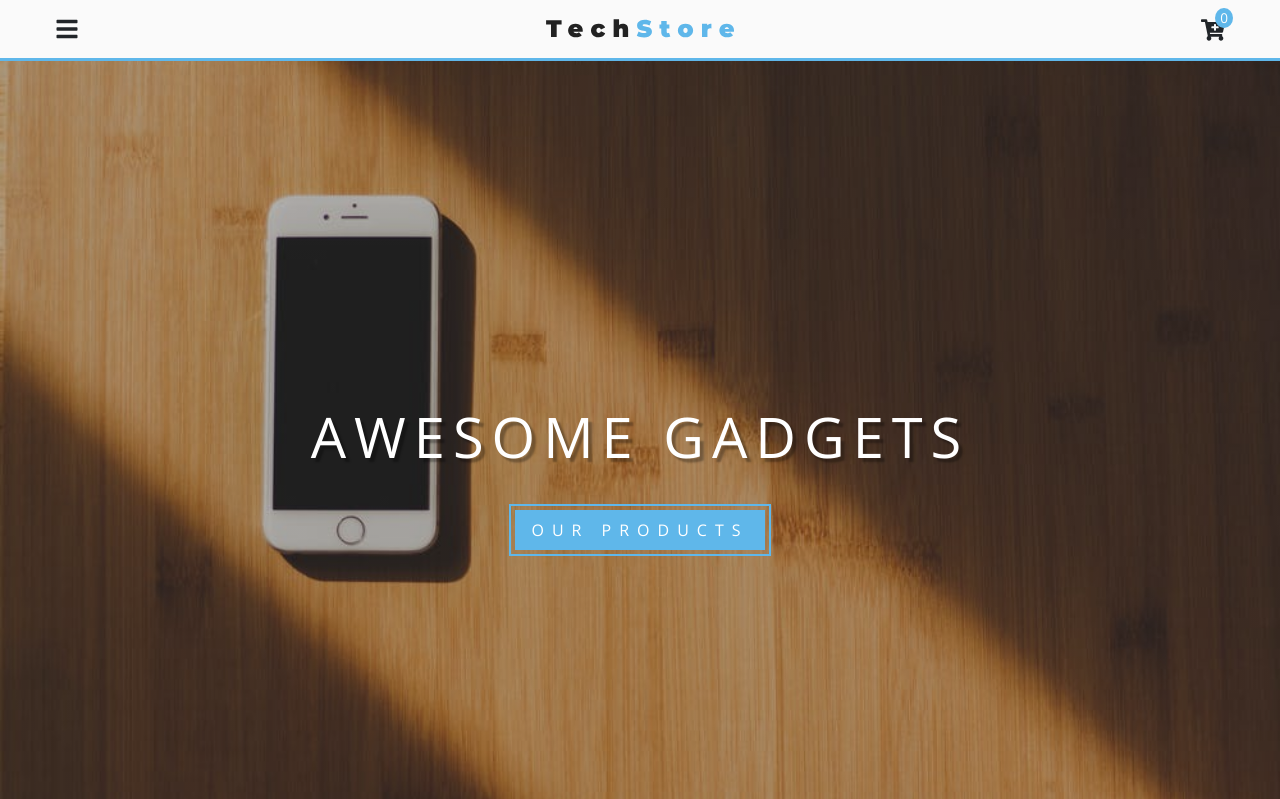
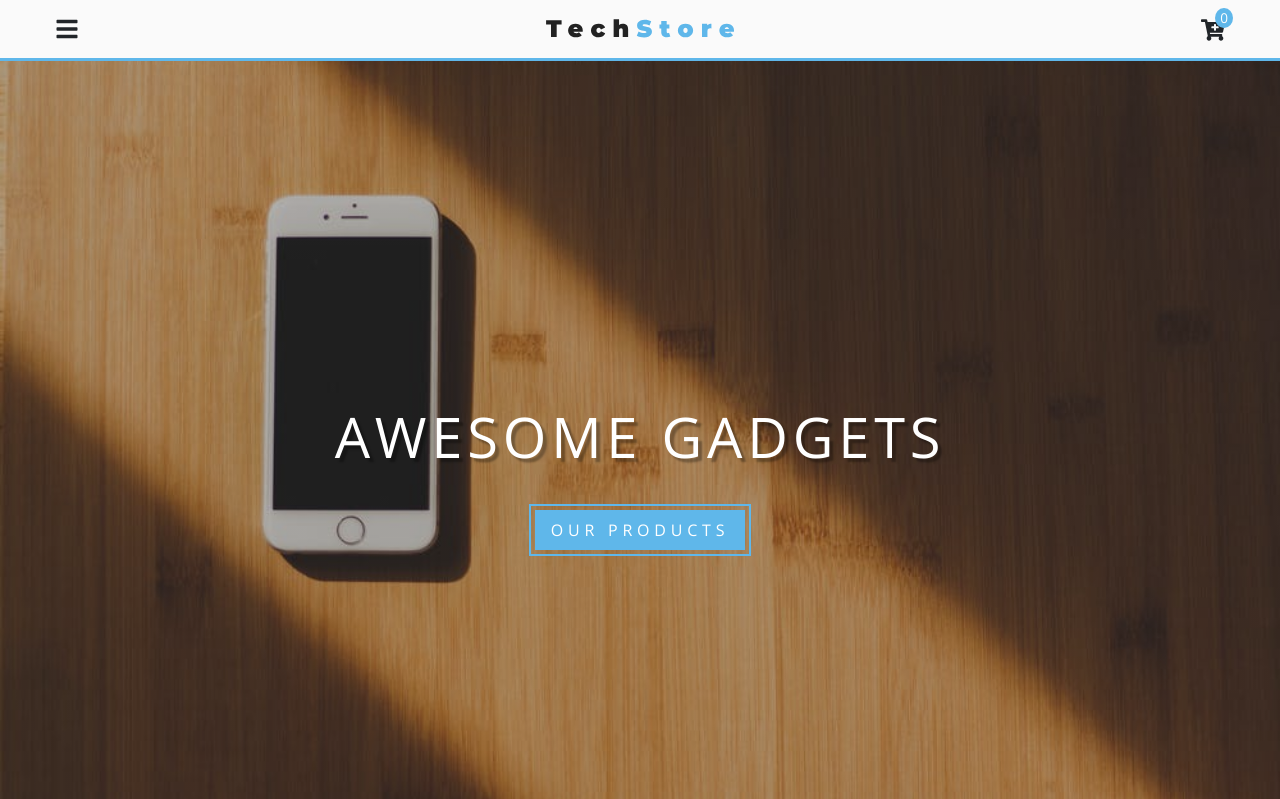
Before and after one commit to john-smilga/react-tech-store, a React (Create React App) app: page / in a window 1280 px wide. Shown: the top 799 px of the page. Built offline with nearby package versions, Linux system fonts and the light colour scheme; no server answers.

Commit message:
Title Spacing FIxed

```diff
--- a/src/App.css
+++ b/src/App.css
@@ -8,7 +8,7 @@
   --mainWhite: #fff;
   --mainBlack: #222;
   --mainTransition: all 0.3s ease-in-out;
-  --mainSpacing: 0.5rem;
+  --mainSpacing: 0.3rem;
 }
 body {
   font-family: "Open Sans", sans-serif !important;
```
